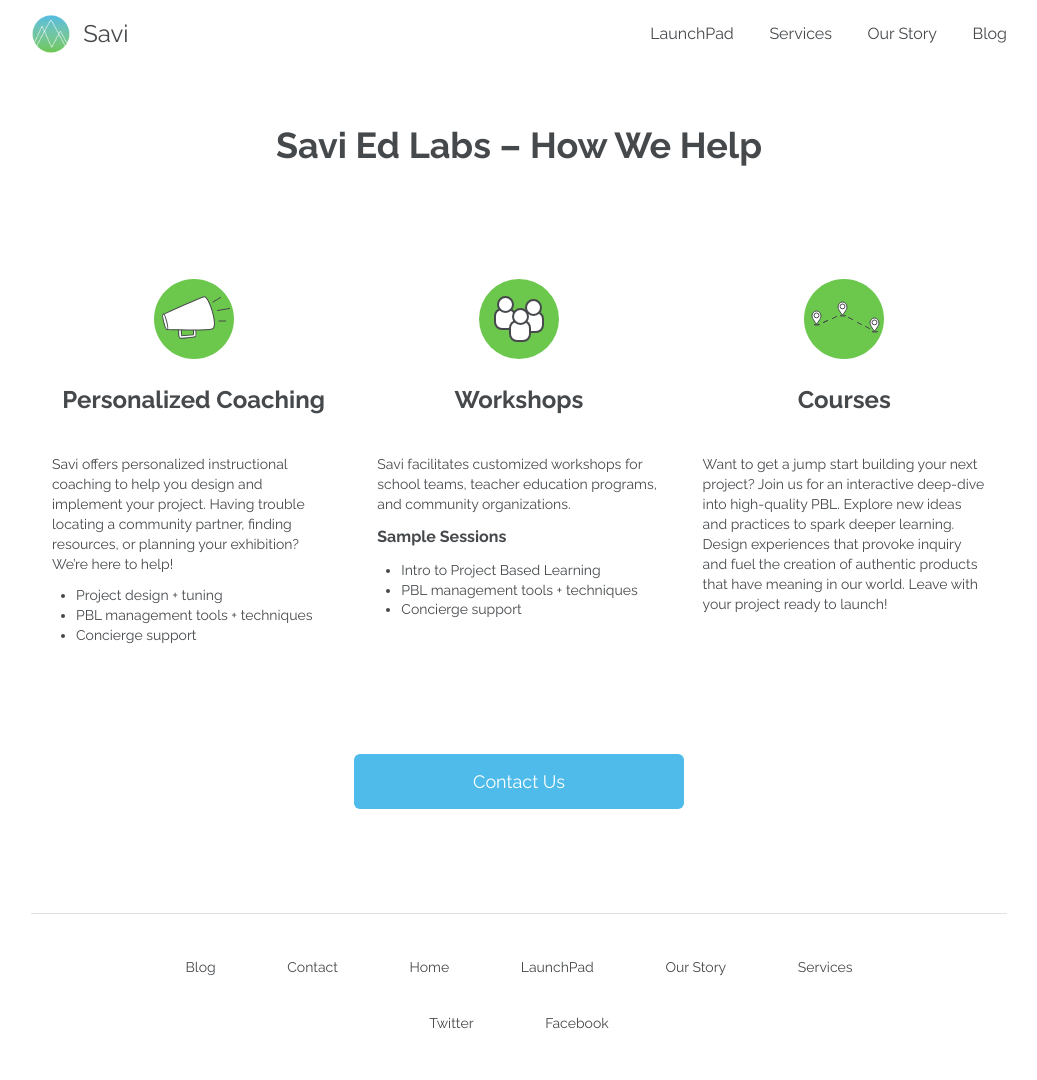
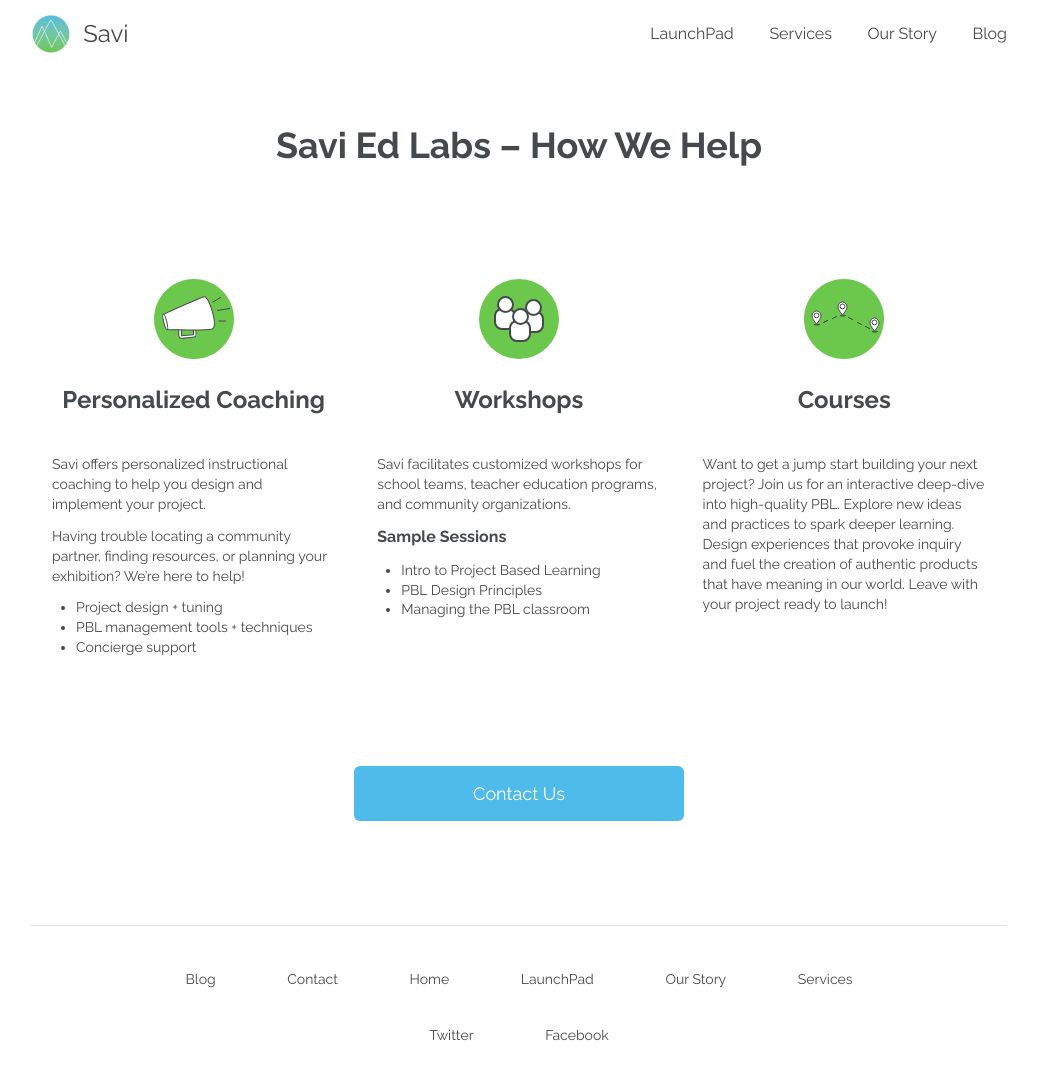
Before and after one commit to savilabs/savilabs.github.io, a Jekyll site: the page built from services.html, in a window 1280 px wide and 1122 px high. Shown: the top 1080 px of the window, without its empty margins (121-1158 px from the left). Built offline with Jekyll 4.4.1, drawn with Linux system fonts in a browser that asks for light colours; nearby versions of some CDN libraries.

Commit message:
Adjust the Services page content
This commit adjusts paragraph breaking and sample sessions for the
Services page based on feedback from Peter & Brian.

PT Story: [#129631153](https://www.pivotaltracker.com/story/show/129631153)

```diff
--- a/services.html
+++ b/services.html
@@ -22,7 +22,8 @@ layout: page
       Personalized Coaching
     </h3>
 
-    <p class='service__description'>Savi offers personalized instructional coaching to help you design and implement your project. Having trouble locating a community partner, finding resources, or planning your exhibition? We’re here to help!</p>
+    <p class='service__description'>Savi offers personalized instructional coaching to help you design and implement your project.</p>
+    <p class='service__description'>Having trouble locating a community partner, finding resources, or planning your exhibition? We’re here to help!</p>
 
     <ul class='service__list'>
       <li>Project design + tuning</li>
@@ -47,8 +48,8 @@ layout: page
 
     <ul class='service__list'>
       <li>Intro to Project Based Learning</li>
-      <li>PBL management tools + techniques</li>
-      <li>Concierge support</li>
+      <li>PBL Design Principles</li>
+      <li>Managing the PBL classroom</li>
     </ul>
   </div>
 
```
